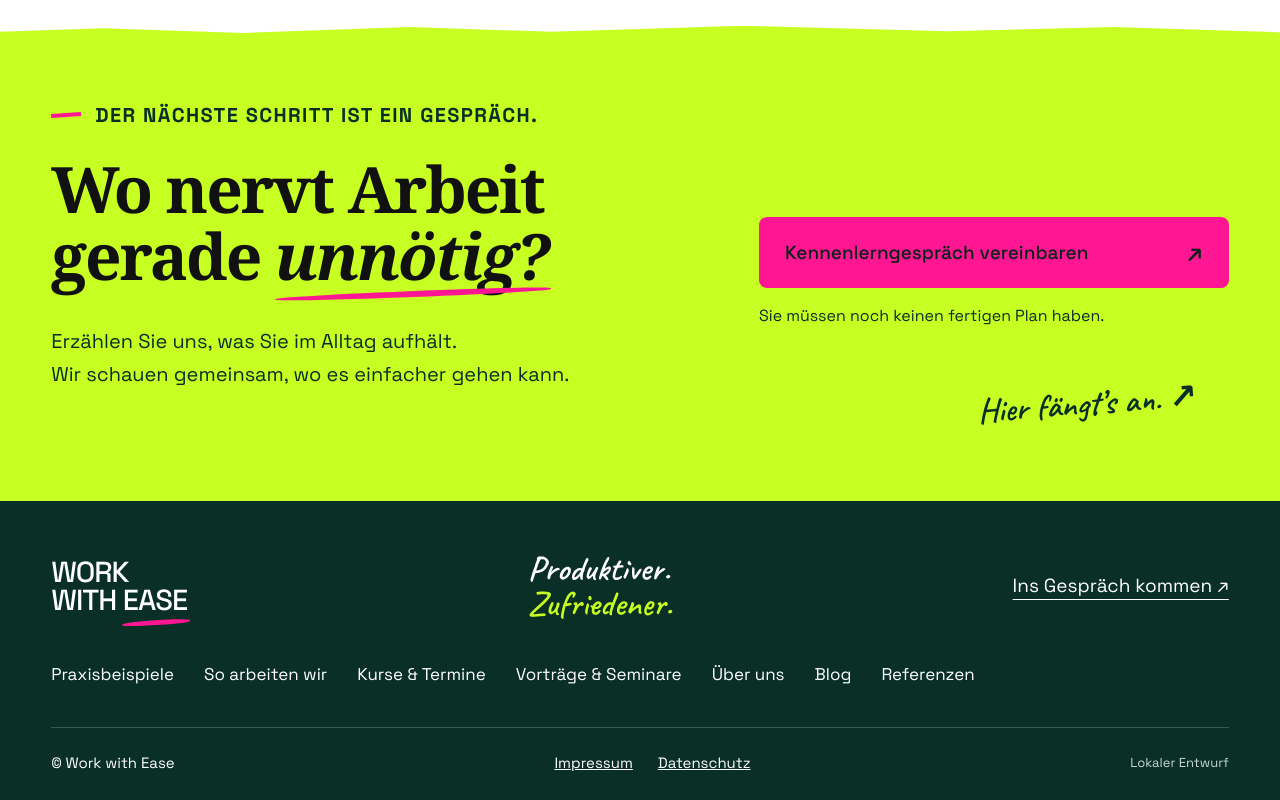
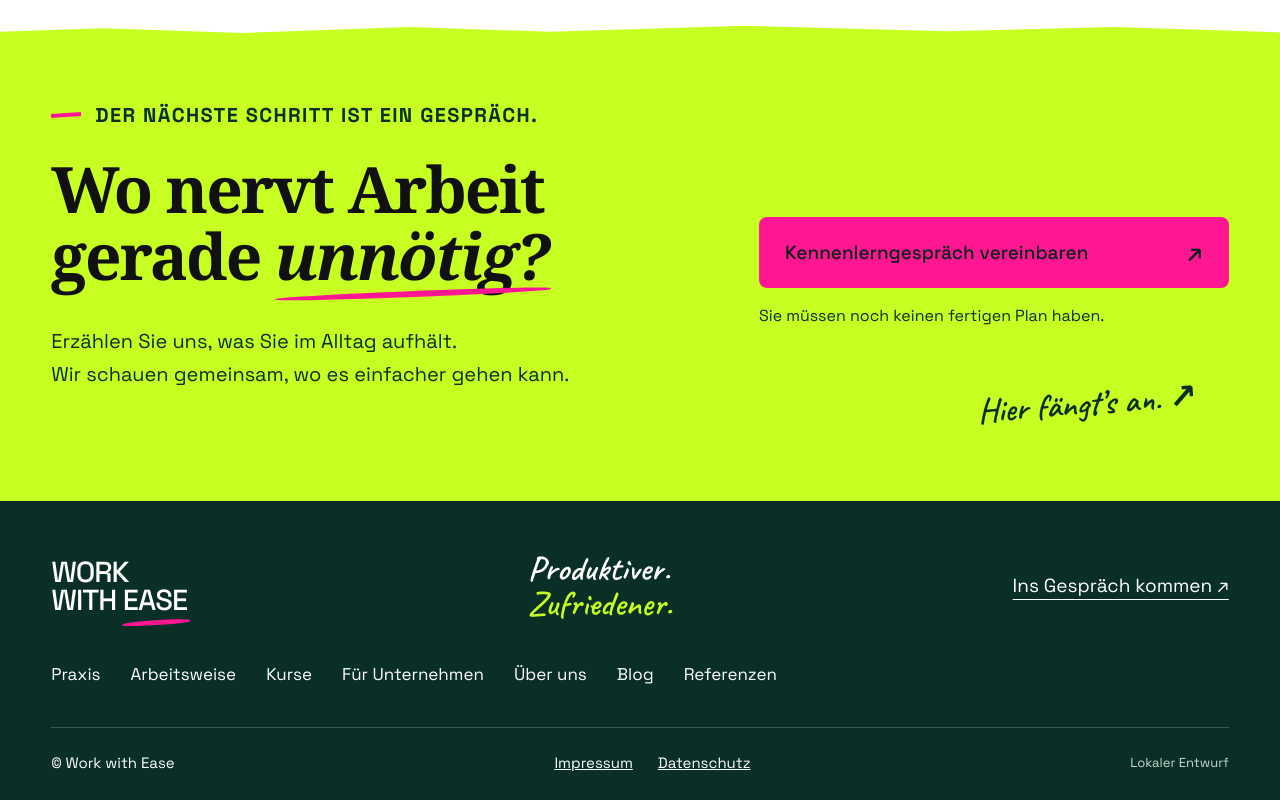
Before and after one commit to WORK-WITH-EASE/work-with-ease.github.io, an Eleventy site: page src/index.njk in a window 1280 px wide. Shown: the part 8508-9308 px from the top of the page. Built offline with nearby package versions, Linux system fonts and the light colour scheme; Eleventy itself is replaced by a stand-in of ours; files that its build step writes are made by us from their sources.

Commit message:
Unify navigation labels and rename company menu entry

```diff
--- a/src/_data/navigation.json
+++ b/src/_data/navigation.json
@@ -1,22 +1,19 @@
 [
   {
     "label": "Praxis",
-    "footerLabel": "Praxisbeispiele",
     "href": "/#praxisbeispiele"
   },
   {
     "label": "Arbeitsweise",
-    "footerLabel": "So arbeiten wir",
     "href": "/#so-arbeiten-wir"
   },
   {
     "label": "Kurse",
-    "footerLabel": "Kurse & Termine",
     "preview": "Kurse & Termine"
   },
   {
-    "label": "Vorträge & Seminare",
-    "preview": "Vorträge & Seminare"
+    "label": "Für Unternehmen",
+    "preview": "Für Unternehmen"
   },
   {
     "label": "Über uns",
--- a/src/_includes/components/footer.njk
+++ b/src/_includes/components/footer.njk
@@ -1 +1 @@
-<footer class="site-footer"><div class="footer-top"><a class="brand" href="/" aria-label="Work with Ease – zum Anfang"><span>WORK</span><span>WITH <span class="brand-ease">EASE</span></span></a><p>Produktiver.<br><span>Zufriedener.</span></p><a href="/#kontakt" class="footer-contact">Ins Gespräch kommen ↗</a></div><nav class="footer-nav" aria-label="Weitere Seiten">{% for item in navigation %}{% if item.href %}<a href="{{ item.href }}">{{ item.footerLabel or item.label }}</a>{% else %}<button data-preview="{{ item.preview }}">{{ item.footerLabel or item.label }}</button>{% endif %}{% endfor %}<a href="/#referenzen">Referenzen</a></nav><div class="footer-bottom"><span>© Work with Ease</span><div><a href="/impressum.html">Impressum</a><a href="/datenschutz.html">Datenschutz</a></div><span class="draft-label">Lokaler Entwurf</span></div></footer>
+<footer class="site-footer"><div class="footer-top"><a class="brand" href="/" aria-label="Work with Ease – zum Anfang"><span>WORK</span><span>WITH <span class="brand-ease">EASE</span></span></a><p>Produktiver.<br><span>Zufriedener.</span></p><a href="/#kontakt" class="footer-contact">Ins Gespräch kommen ↗</a></div><nav class="footer-nav" aria-label="Weitere Seiten">{% for item in navigation %}{% if item.href %}<a href="{{ item.href }}">{{ item.label }}</a>{% else %}<button data-preview="{{ item.preview }}">{{ item.label }}</button>{% endif %}{% endfor %}<a href="/#referenzen">Referenzen</a></nav><div class="footer-bottom"><span>© Work with Ease</span><div><a href="/impressum.html">Impressum</a><a href="/datenschutz.html">Datenschutz</a></div><span class="draft-label">Lokaler Entwurf</span></div></footer>
```
Also changed, not shown: datenschutz.html, impressum.html, index.html.
